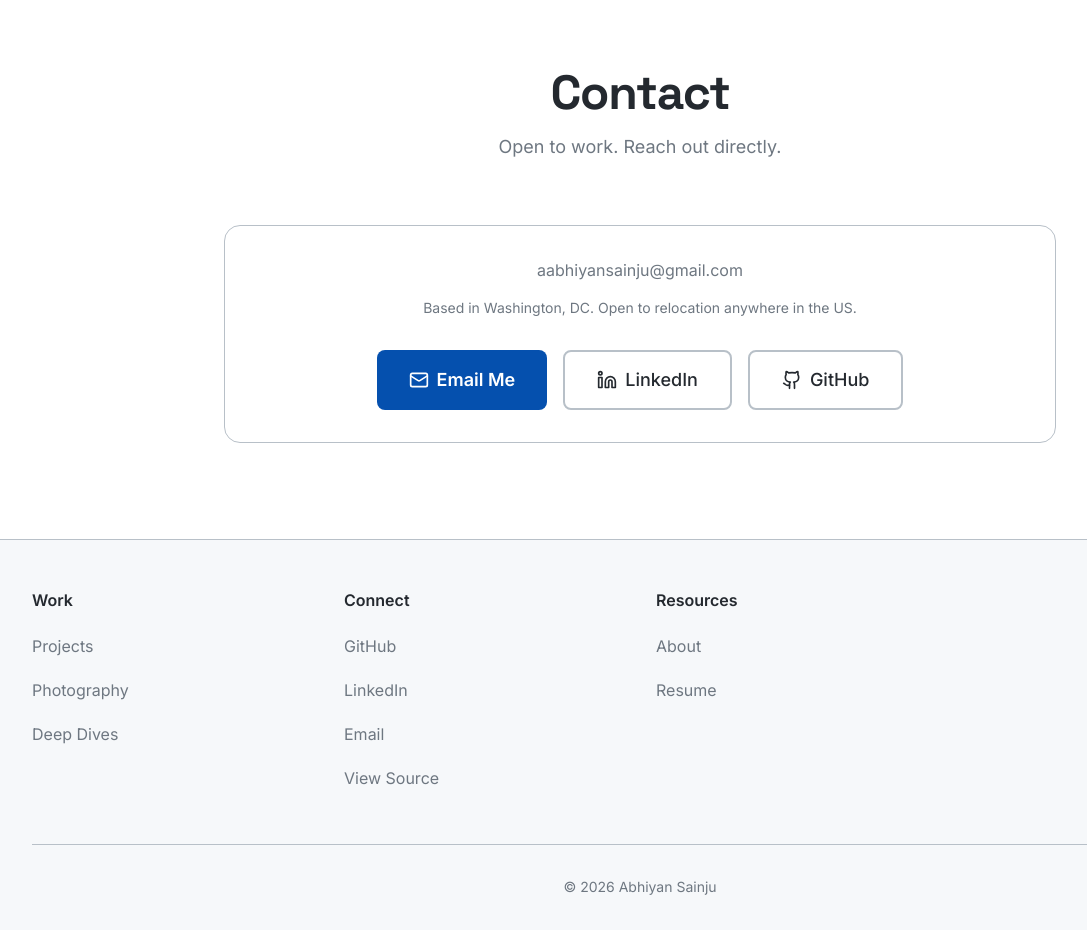
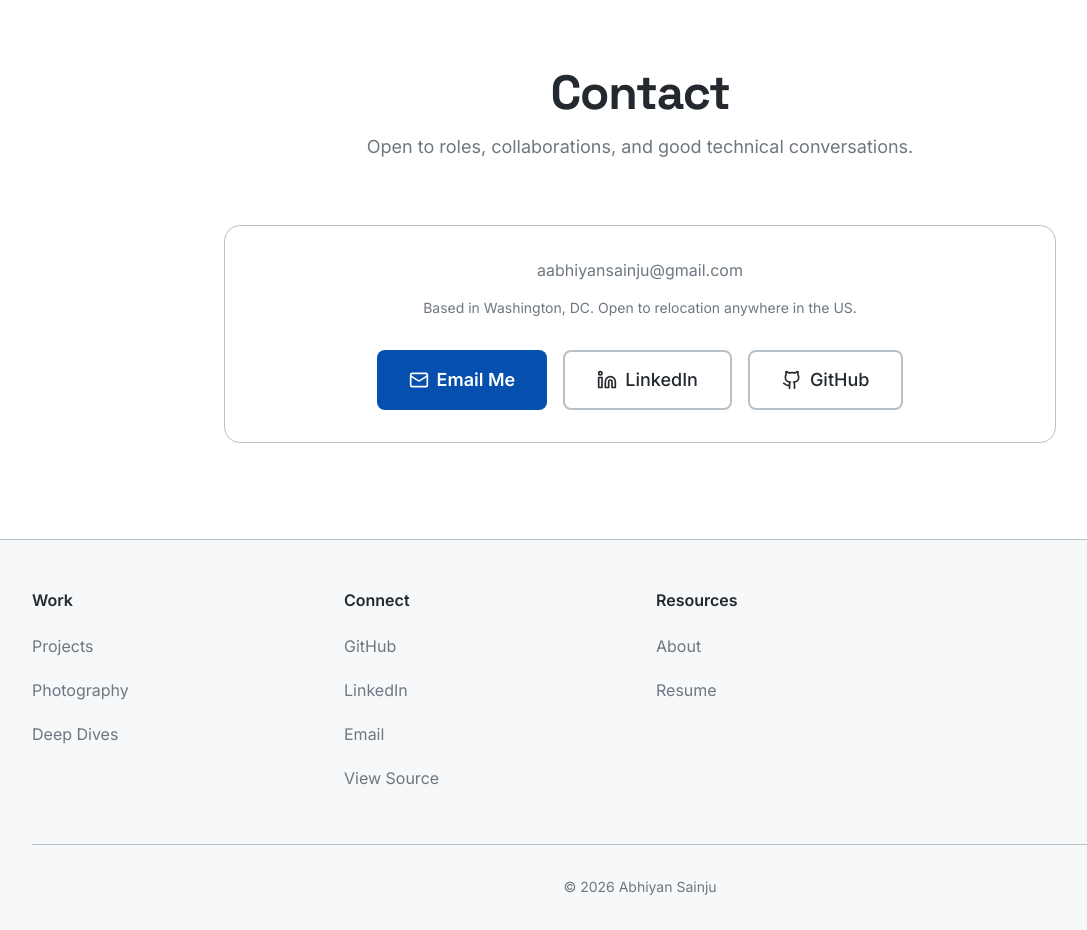
Before and after one commit to aabhiyann/portfolio-abhiyan, a React (Vite) app: page / in a window 1280 px wide. Shown: the part 2940-3870 px from the top of the page, without its empty margins (0-1087 px from the left). Built offline with nearby package versions, Linux system fonts and the light colour scheme.

Commit message:
content: broaden contact section subtitle beyond hiring

```diff
--- a/src/components/ContactSection.tsx
+++ b/src/components/ContactSection.tsx
@@ -15,7 +15,7 @@ const ContactSection: React.FC = () => {
       <div className="max-w-4xl mx-auto px-6 md:px-8 text-center relative z-10">
         <SectionTitle
           title="Contact"
-          subtitle="Open to work. Reach out directly."
+          subtitle="Open to roles, collaborations, and good technical conversations."
         />
 
         <motion.div
```
